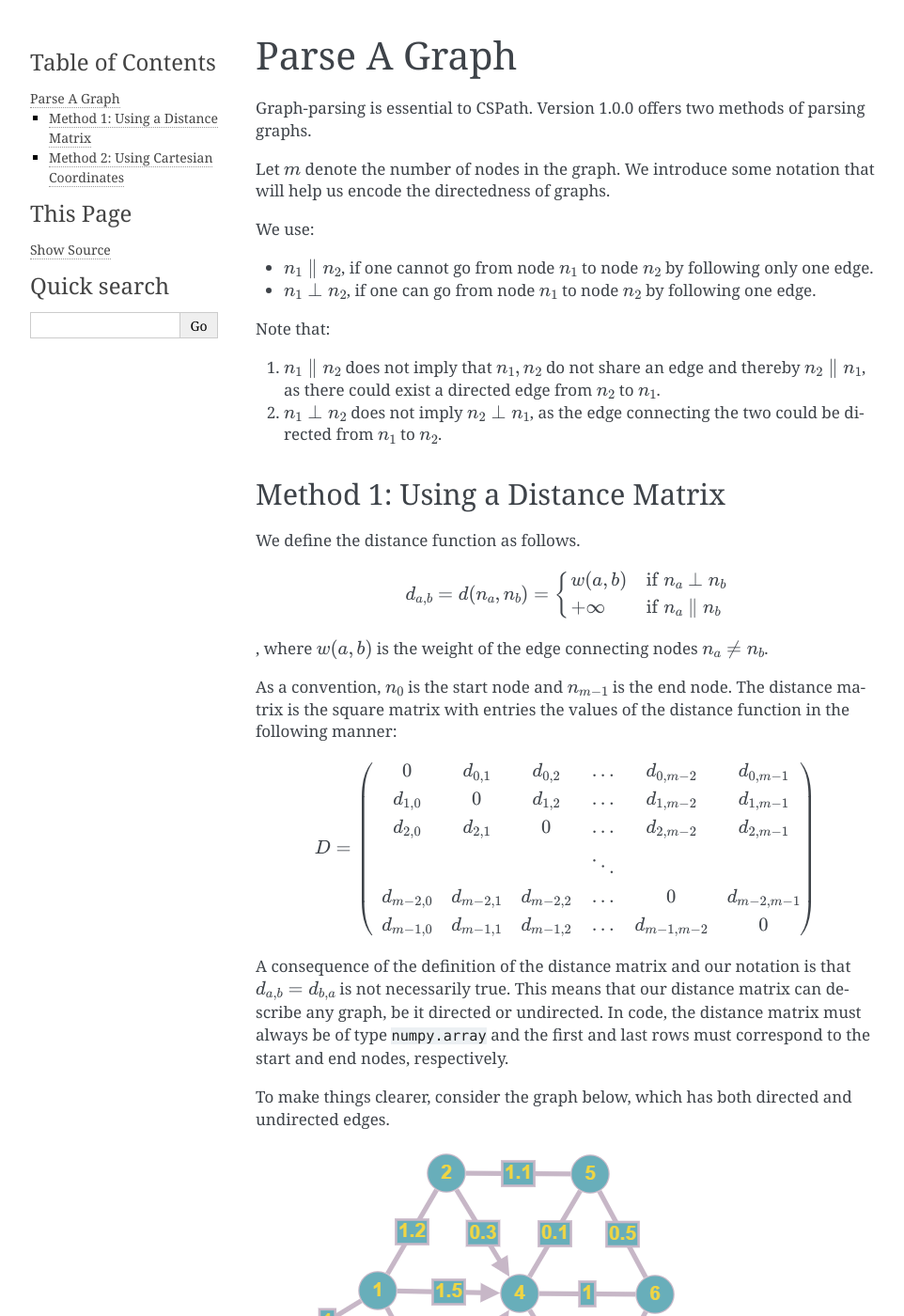
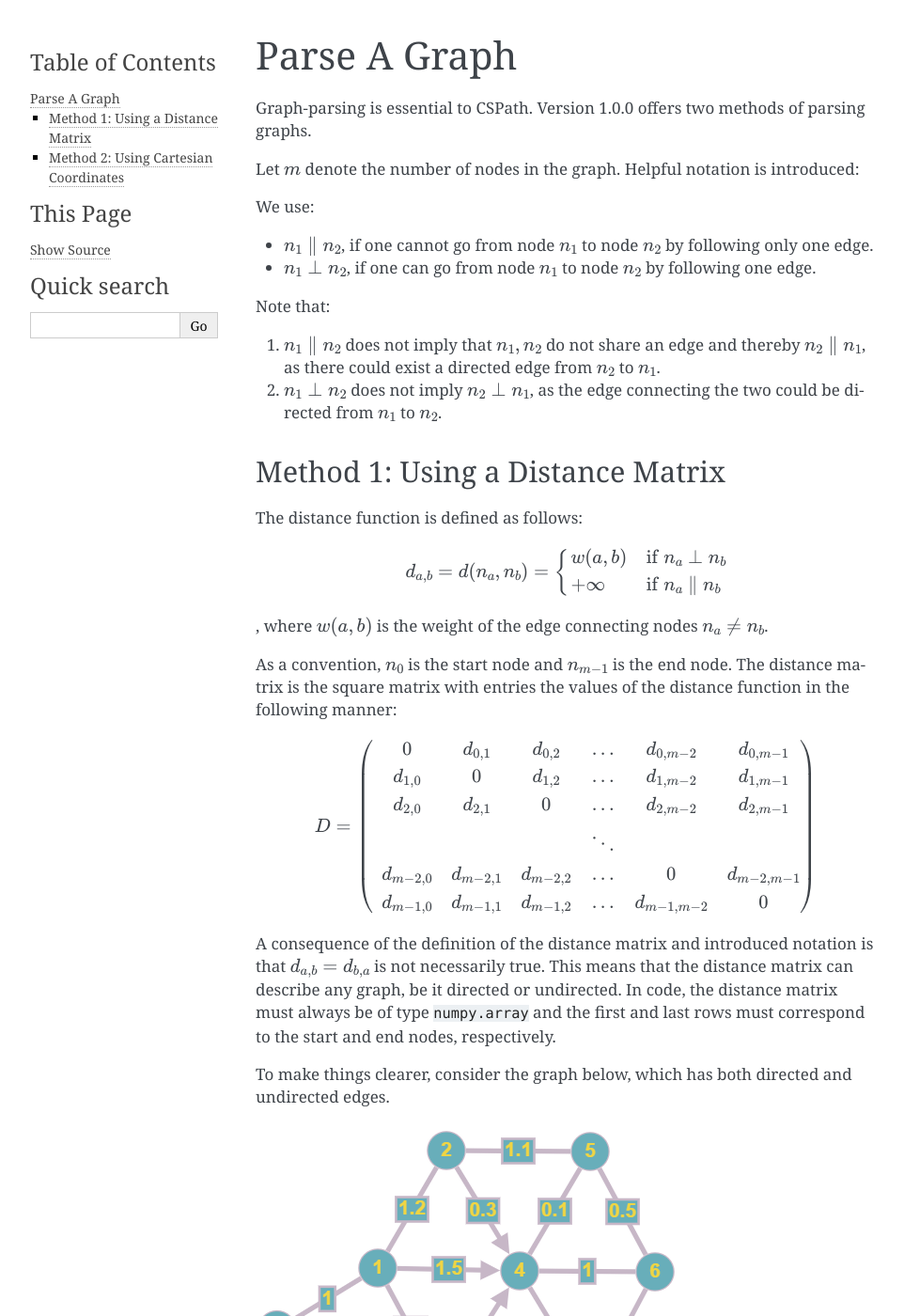
Before and after one commit to notgmt1337/CSPath, a Sphinx documentation site: the page built from docs/how-to/graph-parse.rst, in a window 1280 px wide and 1400 px high. Shown: the whole window at 94% size, without its empty margins (148-1110 px from the left). Built offline with Sphinx 7.4.7, drawn with Linux system fonts in a browser that asks for light colours; some of the changed text lies outside the part shown.

Commit message:
Update graph-parse.rst

```diff
--- a/docs/how-to/graph-parse.rst
+++ b/docs/how-to/graph-parse.rst
@@ -3,7 +3,7 @@ Parse A Graph
 
 Graph-parsing is essential to CSPath. Version 1.0.0 offers two methods of parsing graphs.
 
-Let :math:`m` denote the number of nodes in the graph. We introduce some notation that will help us encode the directedness of graphs.
+Let :math:`m` denote the number of nodes in the graph. Helpful notation is introduced:
 
 We use:
 
@@ -19,7 +19,7 @@ Note that:
 Method 1: Using a Distance Matrix
 ---------------------------------
 
-We define the distance function as follows.
+The distance function is defined as follows:
 
 .. math::
     d_{a, b} = d(n_{a}, n_{b}) =
@@ -48,7 +48,7 @@ The distance matrix is the square matrix with entries the values of the distance
         \end{pmatrix}
 
 
-A consequence of the definition of the distance matrix and our notation is that :math:`d_{a, b} = d_{b, a}` is not necessarily true. This means that our distance matrix can describe any graph, be it directed or undirected.
+A consequence of the definition of the distance matrix and introduced notation is that :math:`d_{a, b} = d_{b, a}` is not necessarily true. This means that the distance matrix can describe any graph, be it directed or undirected.
 In code, the distance matrix must always be of type :code:`numpy.array` and the first and last rows must correspond to the start and end nodes, respectively.
 
 To make things clearer, consider the graph below, which has both directed and undirected edges.
@@ -70,7 +70,7 @@ The code that parses this graph for use in CSPath is:
                                 [np.inf,  np.inf,  np.inf,  np.inf,     1.1,  np.inf,     0.7,       0],
                               ])
 
-To denote :math:`n_{i} \parallel n_{j}` one could always use :code:`-np.inf` instead of :code:`np.inf`. For certain algorithms, one could replace :code:`np.inf` by any negative real number. Both of these practices are not encouraged, as it is best to just use :code:`np.inf`.
+To denote :math:`n_{i} \parallel n_{j}`, one could always use :code:`-np.inf` instead of :code:`np.inf`. For certain algorithms, one could replace :code:`np.inf` by any negative real number. Both of these practices are not encouraged, as it is best to just use :code:`np.inf`.
 
 Method 2: Using Cartesian Coordinates
 -------------------------------------
```
